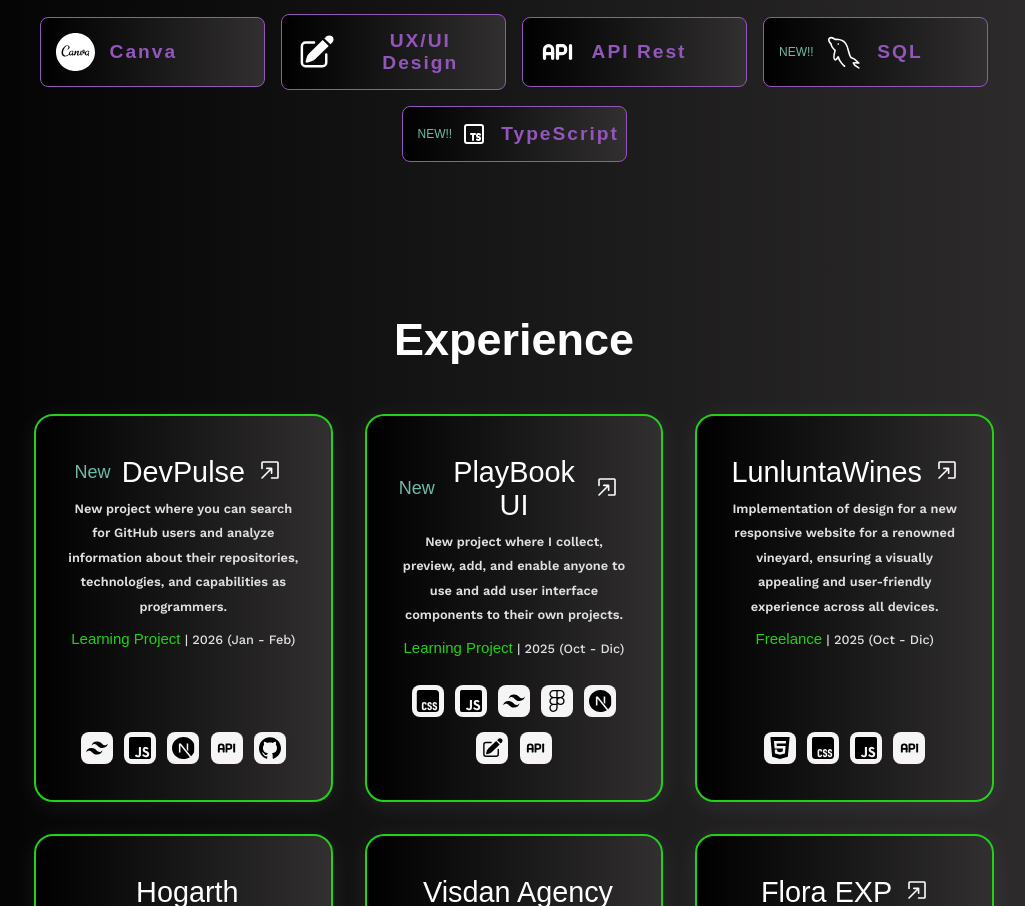
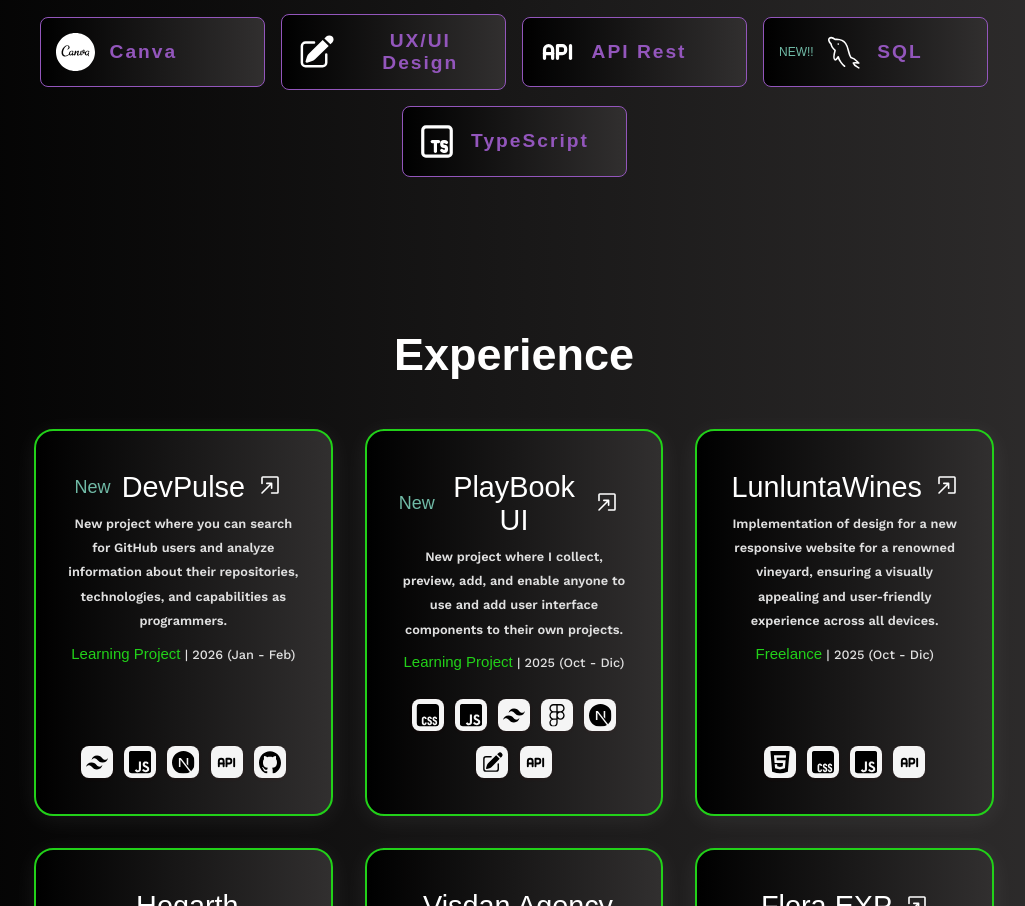
Before and after one commit to errecart/portfolio, a Next.js app: page / in a window 1280 px wide. Shown: the part 1002-1908 px from the top of the page, without its empty margins (126-1151 px from the left). Built offline with nearby package versions, Linux system fonts and the light colour scheme; a web font is replaced by a local one.

Commit message:
Remove 'NEW!!' state from TypeScript

```diff
--- a/src/pages/Education/Education.jsx
+++ b/src/pages/Education/Education.jsx
@@ -104,7 +104,6 @@ const Education = () => {
     {
       id:17,
       title:"TypeScript",
-      state:"NEW!!",
       color:"#3178c6",
       icon:"assets/icons/knowledge/typescript.svg"
     }
```
